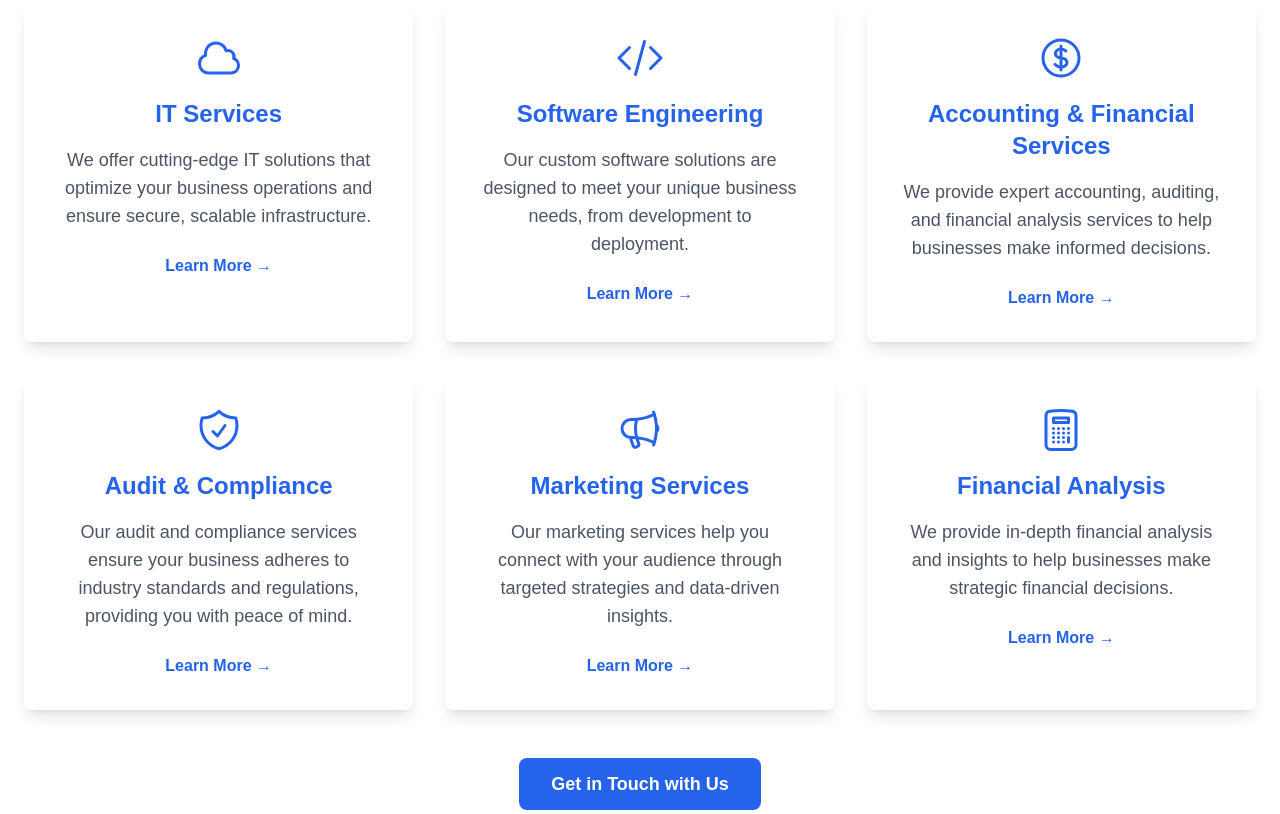
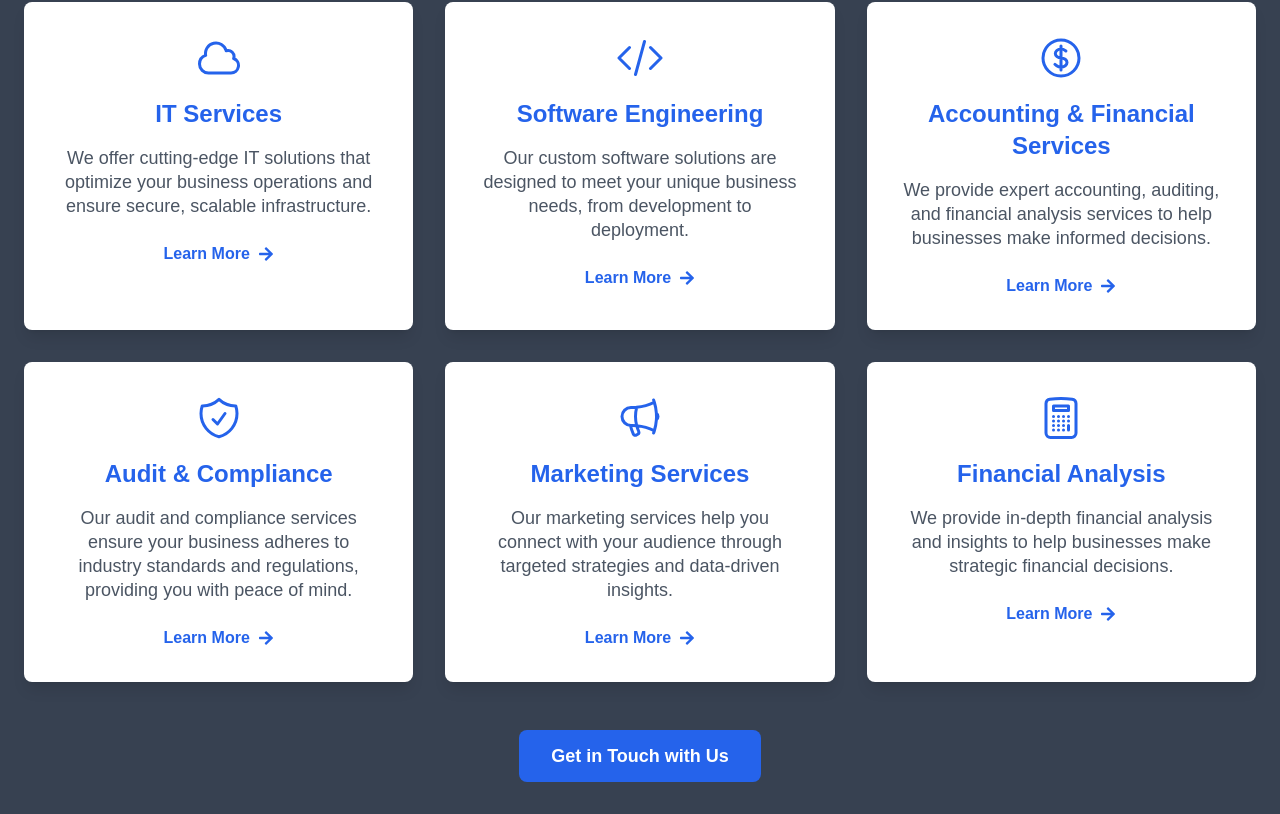
Before and after one commit to Moyos0reoluwa/LoyeGroup, a Next.js app: page / in a window 1280 px wide. Shown: the part 1066-1880 px from the top of the page. Built offline with nearby package versions, Linux system fonts and the light colour scheme.

Commit message:
edit service section

```diff
--- a/app/components/services.js
+++ b/app/components/services.js
@@ -7,18 +7,20 @@ import {
   MegaphoneIcon,
   CalculatorIcon,
 } from "@heroicons/react/24/outline";
+import { FaArrowRight } from "react-icons/fa";  // Importing the arrow icon from react-icons
+import 'animate.css'; // Importing Animate.css
 
 export default function Services() {
   return (
-    <section className="bg-gray-10 py-16" id="services">
-      <div className="container mx-auto px-6 text-center">
+    <section className="bg-gray-700 py-16" id="services">
+      <div className="container mx-auto px-6 text-center animate__animated animate__fadeIn">
         {/* Heading */}
         <h2 className="text-3xl sm:text-4xl lg:text-5xl font-extrabold text-blue-700 mb-6">
           Our Services
         </h2>
-        <p className="text-base sm:text-lg lg:text-xl text-gray-700 max-w-3xl mx-auto mb-12">
-          At Loye Group, we provide comprehensive IT solutions, software engineering, and professional services that help businesses thrive.
-          Explore the wide range of services we offer to empower your organization.
+        <p className="text-base sm:text-lg lg:text-xl text-white max-w-3xl mx-auto mb-12" style={{ fontSize: '18px' }}>
+          At Loye Group, we specialize in delivering tailored IT solutions, cutting-edge software engineering, and expert professional services designed to drive business success.
+          Discover our diverse service offerings, strategically crafted to elevate and empower your organization.
         </p>
 
         {/* Services Grid */}
@@ -27,90 +29,108 @@ export default function Services() {
           <div className="p-8 bg-white shadow-lg rounded-lg hover:shadow-xl transition-shadow duration-300">
             <CloudIcon className="w-12 h-12 text-blue-600 mb-4 mx-auto" />
             <h3 className="text-xl sm:text-2xl font-semibold text-blue-600 mb-4">IT Services</h3>
-            <p className="text-sm sm:text-base lg:text-lg text-gray-600 mb-6">
+            <p className="text-base text-gray-600 mb-6" style={{ fontSize: '18px' }}>
               We offer cutting-edge IT solutions that optimize your business operations and ensure secure, scalable infrastructure.
             </p>
+            <div className="flex justify-center mt-4">
               <Link
                 href="/services/it"
-              className="inline-block text-blue-600 font-semibold hover:text-blue-700 transition-all"
+                className="flex items-center text-blue-600 font-semibold hover:text-blue-700 transition-all"
               >
-              Learn More &rarr;
+                Learn More
+                <FaArrowRight className="ml-2 text-blue-600" />
               </Link>
+            </div>
           </div>
 
           {/* Software Engineering */}
           <div className="p-8 bg-white shadow-lg rounded-lg hover:shadow-xl transition-shadow duration-300">
             <CodeBracketIcon className="w-12 h-12 text-blue-600 mb-4 mx-auto" />
             <h3 className="text-xl sm:text-2xl font-semibold text-blue-600 mb-4">Software Engineering</h3>
-            <p className="text-sm sm:text-base lg:text-lg text-gray-600 mb-6">
+            <p className="text-base text-gray-600 mb-6" style={{ fontSize: '18px' }}>
               Our custom software solutions are designed to meet your unique business needs, from development to deployment.
             </p>
+            <div className="flex justify-center mt-4">
               <Link
                 href="/services/software-engineering"
-              className="inline-block text-blue-600 font-semibold hover:text-blue-700 transition-all"
+                className="flex items-center text-blue-600 font-semibold hover:text-blue-700 transition-all"
               >
-              Learn More &rarr;
+                Learn More
+                <FaArrowRight className="ml-2 text-blue-600" />
               </Link>
+            </div>
           </div>
 
           {/* Accounting & Financial Services */}
           <div className="p-8 bg-white shadow-lg rounded-lg hover:shadow-xl transition-shadow duration-300">
             <CurrencyDollarIcon className="w-12 h-12 text-blue-600 mb-4 mx-auto" />
             <h3 className="text-xl sm:text-2xl font-semibold text-blue-600 mb-4">Accounting & Financial Services</h3>
-            <p className="text-sm sm:text-base lg:text-lg text-gray-600 mb-6">
+            <p className="text-base text-gray-600 mb-6" style={{ fontSize: '18px' }}>
               We provide expert accounting, auditing, and financial analysis services to help businesses make informed decisions.
             </p>
+            <div className="flex justify-center mt-4">
               <Link
                 href="/services/accounting"
-              className="inline-block text-blue-600 font-semibold hover:text-blue-700 transition-all"
+                className="flex items-center text-blue-600 font-semibold hover:text-blue-700 transition-all"
               >
-              Learn More &rarr;
+                Learn More
+                <FaArrowRight className="ml-2 text-blue-600" />
               </Link>
+            </div>
           </div>
 
           {/* Audit & Compliance */}
           <div className="p-8 bg-white shadow-lg rounded-lg hover:shadow-xl transition-shadow duration-300">
             <ShieldCheckIcon className="w-12 h-12 text-blue-600 mb-4 mx-auto" />
             <h3 className="text-xl sm:text-2xl font-semibold text-blue-600 mb-4">Audit & Compliance</h3>
-            <p className="text-sm sm:text-base lg:text-lg text-gray-600 mb-6">
+            <p className="text-base text-gray-600 mb-6" style={{ fontSize: '18px' }}>
               Our audit and compliance services ensure your business adheres to industry standards and regulations, providing you with peace of mind.
             </p>
+            <div className="flex justify-center mt-4">
               <Link
                 href="/services/audit"
-              className="inline-block text-blue-600 font-semibold hover:text-blue-700 transition-all"
+                className="flex items-center text-blue-600 font-semibold hover:text-blue-700 transition-all"
               >
-              Learn More &rarr;
+                Learn More
+                <FaArrowRight className="ml-2 text-blue-600" />
               </Link>
+            </div>
           </div>
 
           {/* Marketing Services */}
           <div className="p-8 bg-white shadow-lg rounded-lg hover:shadow-xl transition-shadow duration-300">
             <MegaphoneIcon className="w-12 h-12 text-blue-600 mb-4 mx-auto" />
             <h3 className="text-xl sm:text-2xl font-semibold text-blue-600 mb-4">Marketing Services</h3>
-            <p className="text-sm sm:text-base lg:text-lg text-gray-600 mb-6">
+            <p className="text-base text-gray-600 mb-6" style={{ fontSize: '18px' }}>
               Our marketing services help you connect with your audience through targeted strategies and data-driven insights.
             </p>
+            <div className="flex justify-center mt-4">
               <Link
                 href="/services/marketing"
-              className="inline-block text-blue-600 font-semibold hover:text-blue-700 transition-all"
+                className="flex items-center text-blue-600 font-semibold hover:text-blue-700 transition-all"
               >
-              Learn More &rarr;
+                Learn More
+                <FaArrowRight className="ml-2 text-blue-600" />
               </Link>
+            </div>
           </div>
 
           {/* Financial Analysis */}
           <div className="p-8 bg-white shadow-lg rounded-lg hover:shadow-xl transition-shadow duration-300">
             <CalculatorIcon className="w-12 h-12 text-blue-600 mb-4 mx-auto" />
             <h3 className="text-xl sm:text-2xl font-semibold text-blue-600 mb-4">Financial Analysis</h3>
-            <p className="text-sm sm:text-base lg:text-lg text-gray-600 mb-6">
+            <p className="text-base text-gray-600 mb-6" style={{ fontSize: '18px' }}>
               We provide in-depth financial analysis and insights to help businesses make strategic financial decisions.
             </p>
+            <div className="flex justify-center mt-4">
               <Link
                 href="/services/financial-analysis"
-              className="inline-block text-blue-600 font-semibold hover:text-blue-700 transition-all"
+                className="flex items-center text-blue-600 font-semibold hover:text-blue-700 transition-all"
               >
-              Learn More &rarr;
+                Learn More
+                <FaArrowRight className="ml-2 text-blue-600" />
               </Link>
+            </div>
           </div>
         </div>
 
```
Lines whose indentation alone changed are shown as unchanged.
